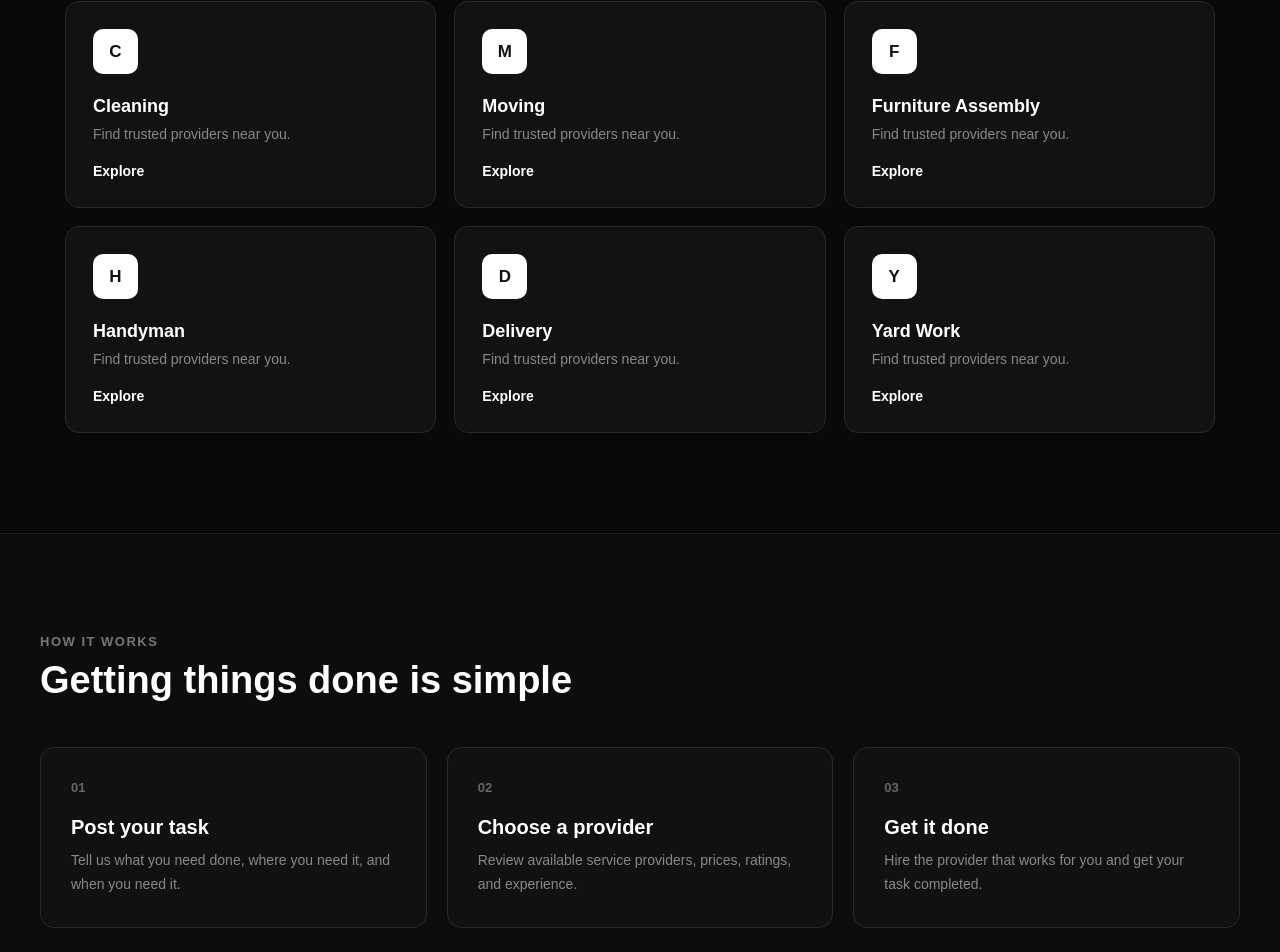
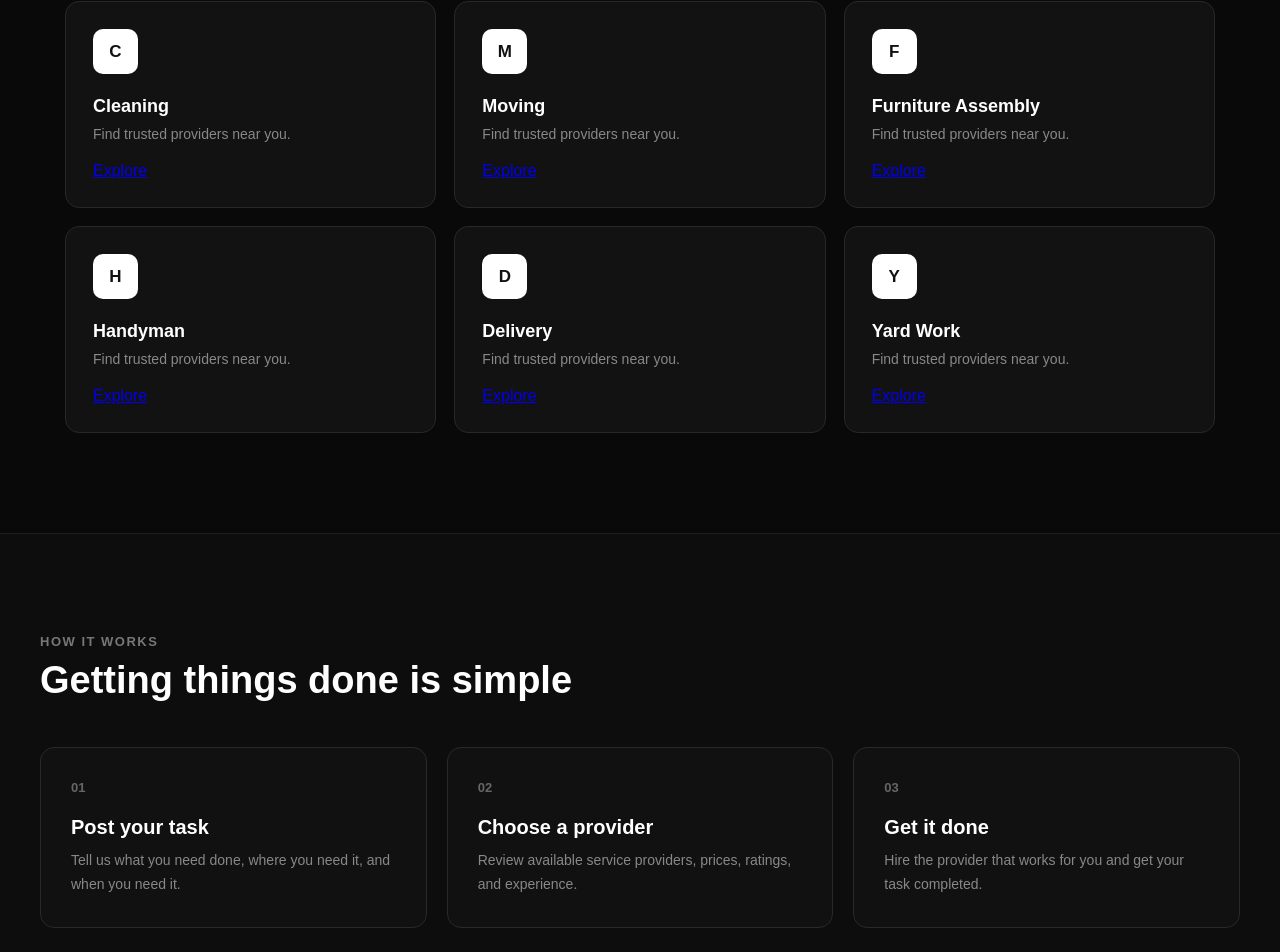
Before and after one commit to Alvan-Leroi/pata-kazi, a React (Vite) app: page /home in a window 1280 px wide. Shown: the part 976-1928 px from the top of the page. Built offline with nearby package versions, Linux system fonts and the light colour scheme.

Commit message:
task update

```diff
--- a/src/home/home.jsx
+++ b/src/home/home.jsx
@@ -94,7 +94,7 @@ function Home() {
 
             <div className="hero-actions">
               <Link
-                to={isLoggedIn ? "/account" : "/signup"}
+                to={isLoggedIn ? "/post-task" : "/signup"}
                 className="primary-button"
               >
                 Find someone
@@ -139,7 +139,12 @@ function Home() {
 
                 <p>Find trusted providers near you.</p>
 
-                <button type="button">Explore</button>
+                <Link
+                  to={isLoggedIn ? "/post-task" : "/signup"}
+                  className="service-explore-link"
+                >
+                  Explore
+                </Link>
               </div>
             ))}
           </div>
```
